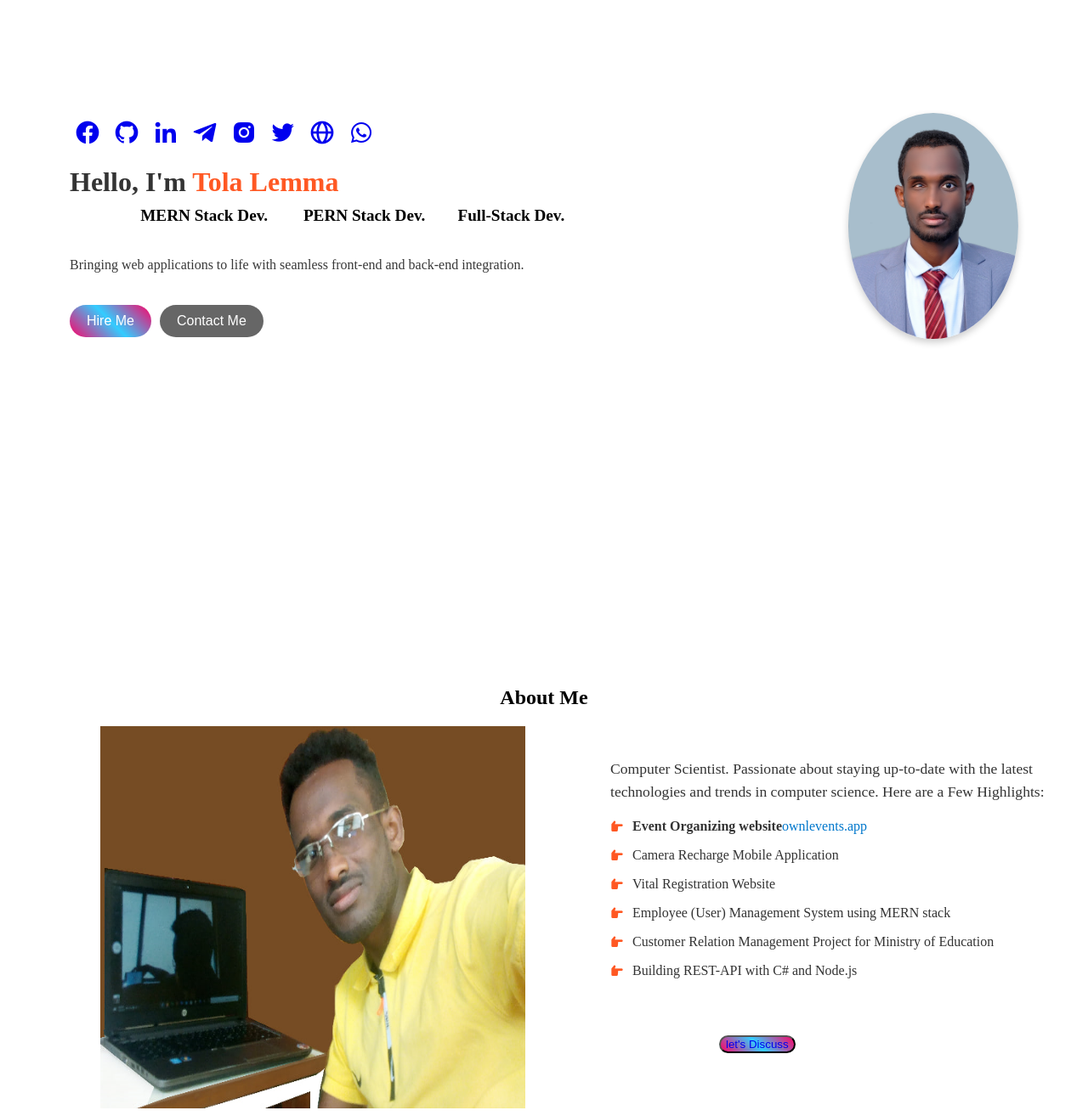
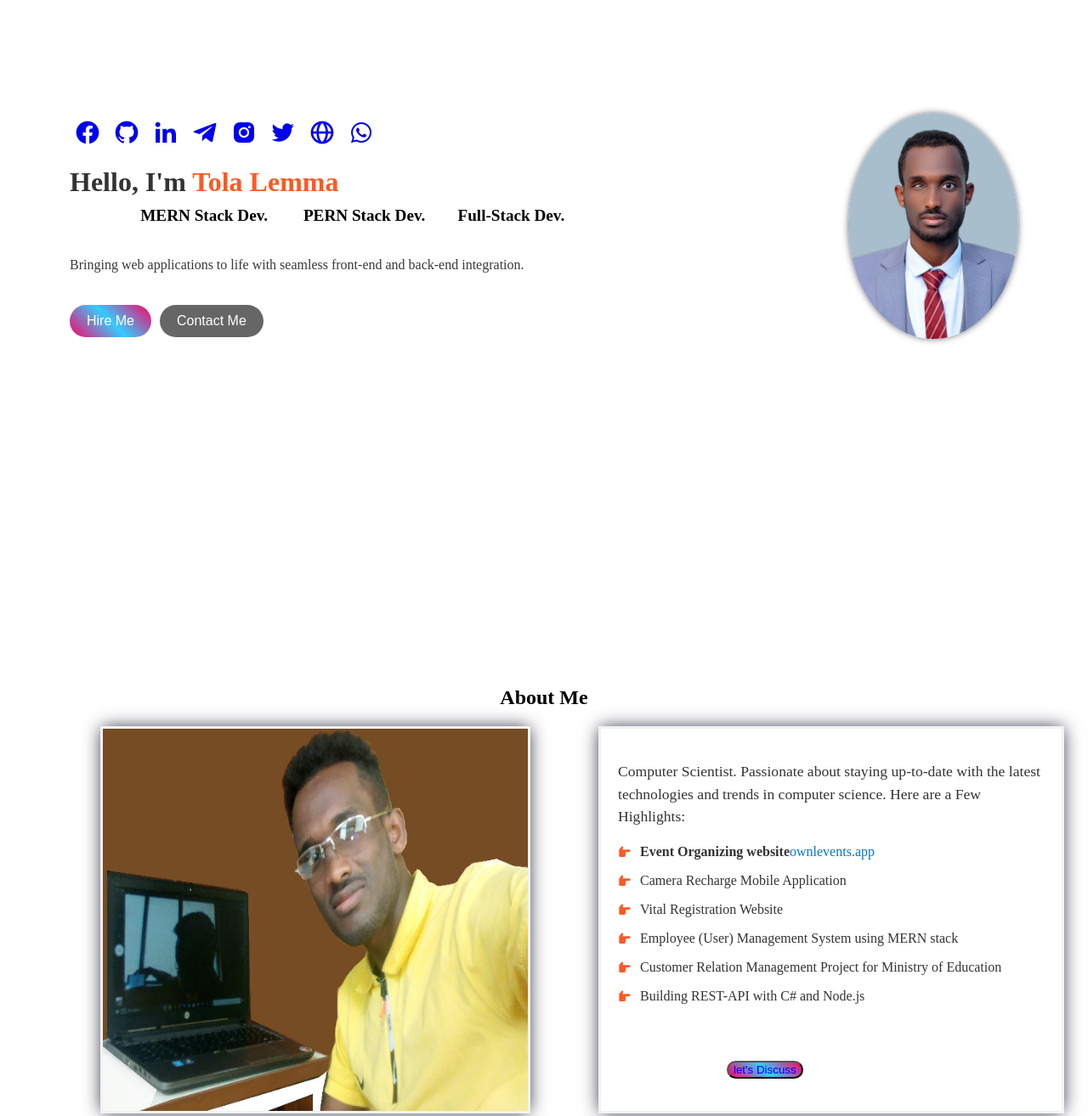
Before and after one commit to Tola-lemma/HTML_CSS_ONLY_Portfolio_project, a plain HTML site: page index.html in a window 1280 px wide. Shown: the part 160-1474 px from the top of the page at 85% size. Drawn offline with nearby package versions, Linux system fonts and the light colour scheme.

Commit message:
style:box shadow style is added to image on home page and about page contents

```diff
--- a/stylesheet.css
+++ b/stylesheet.css
@@ -58,7 +58,7 @@ html {
   .myphoto img {
       max-width: 200px;
       border-radius: 50%;
-      box-shadow: 0 4px 8px rgba(0, 0, 0, 0.2);
+      box-shadow: 0 0 10px -2px #1f2235;
   }
   .myphoto img:hover{
       transform: scale(1.5);
@@ -159,6 +159,8 @@ html {
   .about1 .about-img{
       display: flex;
       margin-left: 90px;
+      border: 3px solid rgb(242, 242, 242);
+      box-shadow: 0 0 20px -2px #1f2235;
             }
   .about1 .about-img img{
       width: 500px;
@@ -167,6 +169,8 @@ html {
        .about-content {
             font-size: 1rem;
             line-height: 1.5;
+            border: 3px solid rgb(242, 242, 242);
+            box-shadow: 0 0 20px -2px #1f2235;
             color: #333;
             padding: 20px;
         }
```
